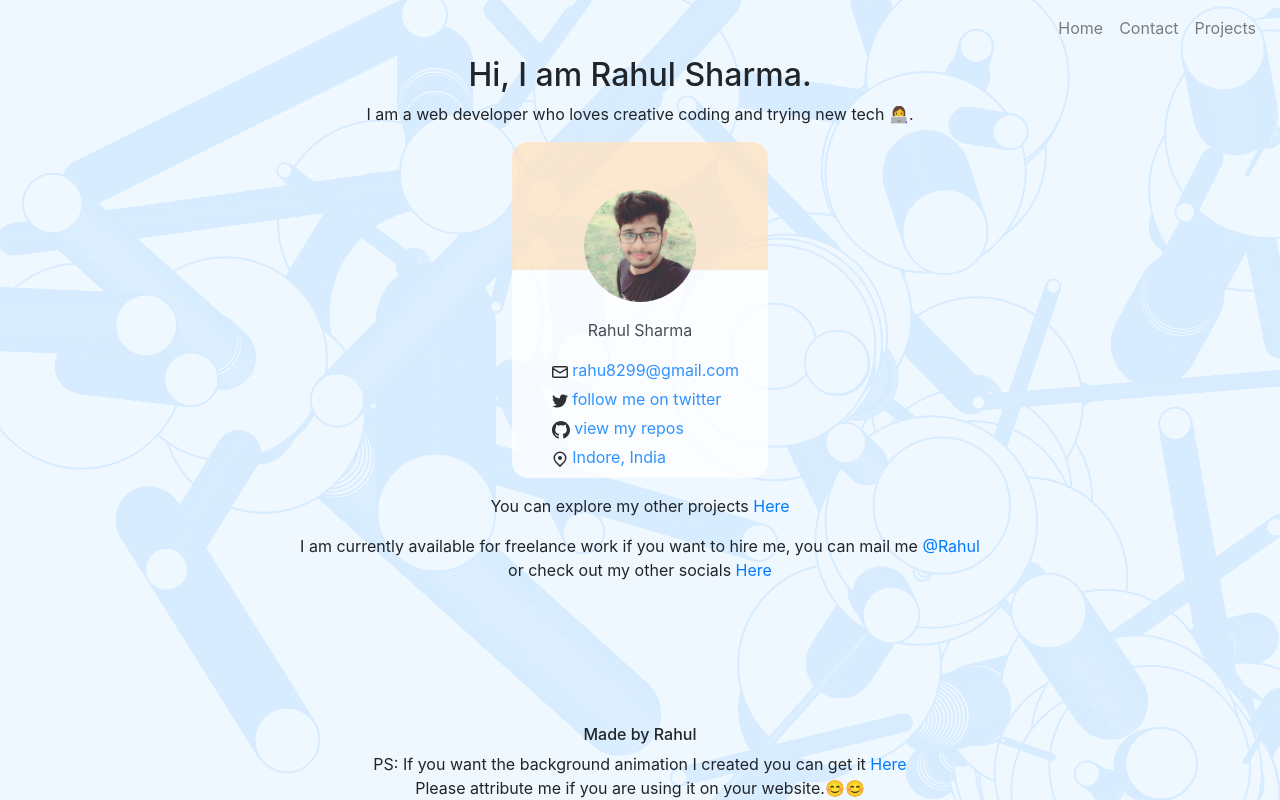
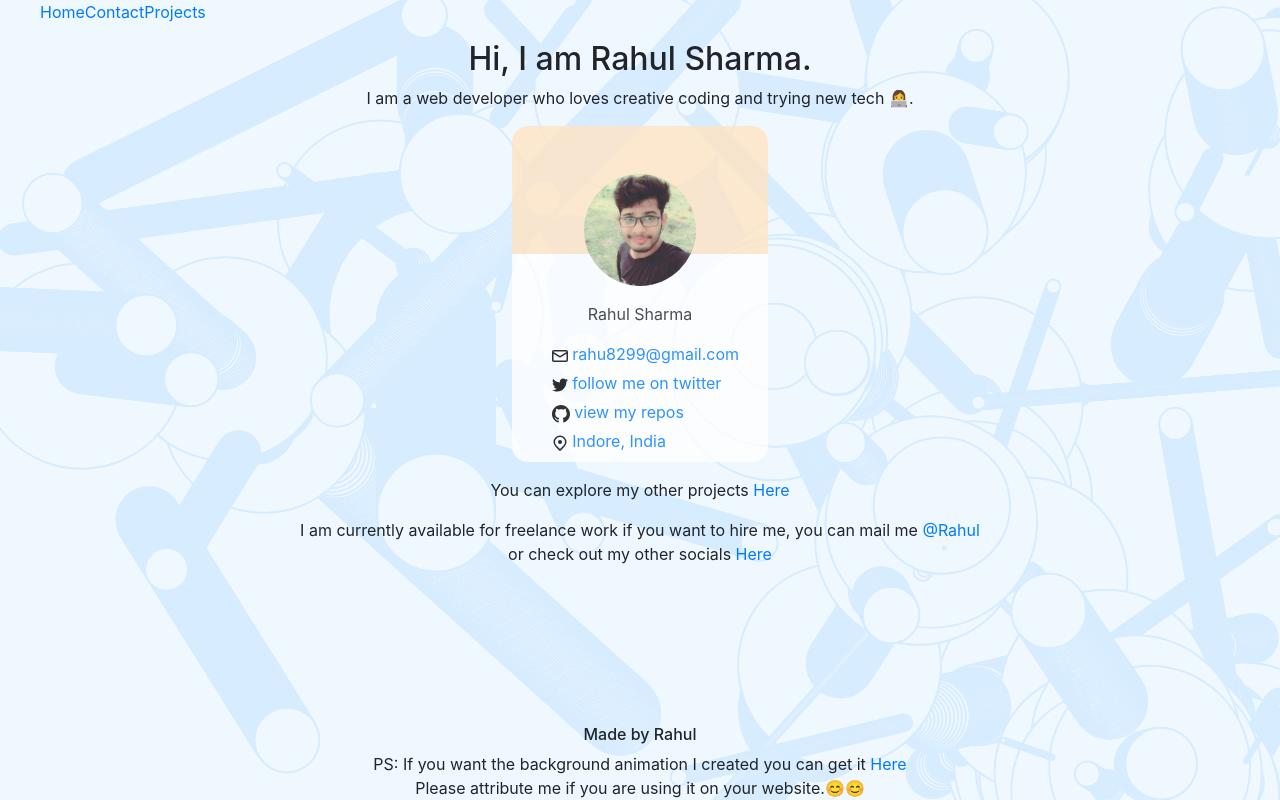
Before and after one commit to ishiiyuuta/ishiiyuuta.github.io, an Angular app: page / in a window 1280 px wide. Built offline with nearby package versions, Linux system fonts and the light colour scheme.

Commit message:
pipeline check 2 new config

```diff
--- a/src/app/header/header.component.html
+++ b/src/app/header/header.component.html
@@ -1,20 +1,7 @@
-<nav class="navbar navbar-light navbar-expand-sm">
-    <button
-        class="navbar-toggler"
-        data-toggle="collapse"
-        data-target="#navbarCollapse"
-    >
-        <span class="navbar-toggler-icon"></span>
-    </button>
-    <div class="collapse navbar-collapse" id="navbarCollapse">
-        <ul class="navbar-nav ml-auto">
-            <a class="nav-item nav-link" routerLink = "/">Home</a>
-            <a class="nav-item nav-link" routerLink = "contact-me"
-                >Contact</a
-            >
-            <a class="nav-item nav-link" routerLink = "js-projects"
-                >Projects</a
-            >
-        </ul>
-    </div>
+<nav>
+    <ul>
+        <a routerLink="/">Home</a>
+        <a routerLink="contact-me">Contact</a>
+        <a routerLink="js-projects">Projects</a>
+    </ul>
 </nav>
```
Also changed, not shown: 1 other file (tests, documents, lock files or other folders).
